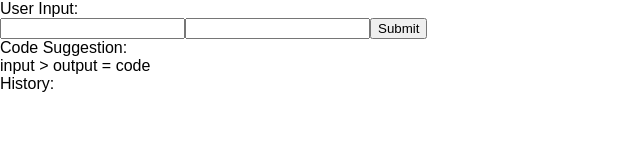
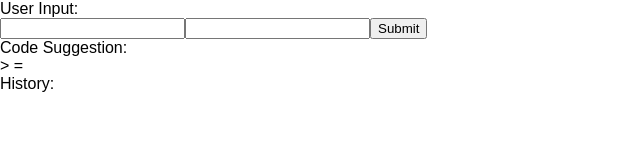
Before and after one commit to laythq/Array-Of-Sunshine, a React (Create React App) app: page / in a window 1280 px wide. Shown: the top 160 px of the page, without its empty margins (0-640 px from the left). Built offline with nearby package versions, Linux system fonts and the light colour scheme.

Commit message:
REFACTOR Extract components into a more meaningful structure

```diff
--- a/src/App.jsx
+++ b/src/App.jsx
@@ -5,7 +5,7 @@ class History extends React.Component {
   constructor(props) {
     super(props);
     this.state = {
-      history: props.suggestions
+      history: props.history
     }
   }
 
@@ -26,25 +26,40 @@ class History extends React.Component {
 
 }
 
-function CodeSuggestion(props) {
-  return (
-    <div>{props.input} > {props.output} = {props.code}</div>
-  )
+class CodeSuggestion extends React.Component {
+  constructor(props) {
+    super(props);
+    this.state = {
+      code: ''
+    };
+    this.generateSuggestion = this.generateSuggestion.bind(this);
+  }
+
+  render(){
+    this.generateSuggestion;
+    return(
+      <div>{this.props.input} > {this.props.output} = {this.state.code}</div>
+    )
+  }
+
+  generateSuggestion(props){
+    let code = change(props.input, props.output)
+    this.setState({
+      code: code
+    })
+  }
 }
 
 class InputForm extends React.Component {
   constructor(props) {
     super(props);
     this.state = {
-      input: 'input',
-      output: 'output',
-      code: 'code',
-      suggestions: []
+      input: '',
+      output: '',
     };
 
     this.handleChange = this.handleChange.bind(this);
     this.handleSubmit = this.handleSubmit.bind(this);
-    this.renderCodeSuggestion = this.renderCodeSuggestion.bind(this);
   }
 
   handleChange(event) {
@@ -56,49 +71,53 @@ class InputForm extends React.Component {
 
   handleSubmit(event) {
     event.preventDefault();
-    let code = change(this.state.input, this.state.output)
-    this.setState({
-      code: code
-    })
-    this.storeSuggestion(code);
-  }
-
-  storeSuggestion(code) {
-    let suggestion = <div>{this.state.input} > {this.state.output} = {code}</div>
-    this.state.suggestions.push(suggestion)
-  }
-
-  renderCodeSuggestion() {
-    return (
-      <CodeSuggestion
-        input={this.state.input}
-        output={this.state.output}
-        code={this.state.code}
-      />
-    )
-  }
-
-  renderHistory(){
-    return (
-      <History suggestions={this.state.suggestions} />
-    )
+    this.props.setInputOutput(this.state.input, this.state.output)
   }
 
   render() {
     return (
       <div>
-        User Input:
         <form onSubmit={this.handleSubmit}>
           <input name="input" type="text" onChange={this.handleChange} />
           <input name="output" type="text" onChange={this.handleChange} />
           <input type="submit" value="Submit" />
         </form>
-        Code Suggestion:
-        {this.renderCodeSuggestion()}
-        History:
-        {this.renderHistory()}
       </div>
     );
+  }
+}
+
+class Summary extends React.Component {
+  constructor(props) {
+    super(props);
+    this.state = {
+      input: '',
+      output: '',
+      code: '',
+      history: []
+    }
+
+    this.setInputOutput = this.setInputOutput.bind(this)
+  }
+
+  setInputOutput(input, output){
+    this.setState({
+      input: input,
+      output: output
+    });
+  };
+
+  render() {
+    return(
+      <div>
+        User Input:
+        <InputForm setInputOutput={this.setInputOutput}/>
+        Code Suggestion:
+        <CodeSuggestion input={this.state.input} output={this.state.output} />
+        History:
+        <History history={this.state.history} />
+      </div>
+    )
   }
 }
 
@@ -106,7 +125,7 @@ class App extends React.Component {
   render() {
     return(
       <div>
-        <InputForm />
+        <Summary />
       </div>
     )
   }
```
Also changed, not shown: src/other.js (added, +28 -0 lines).
